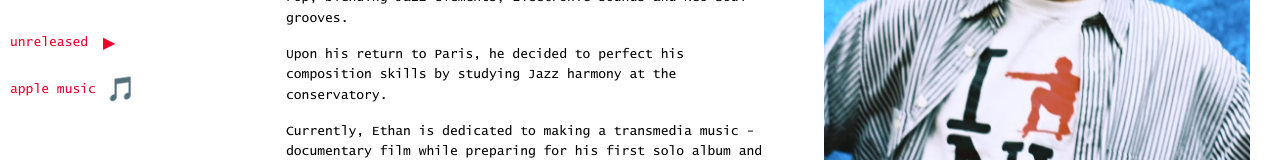
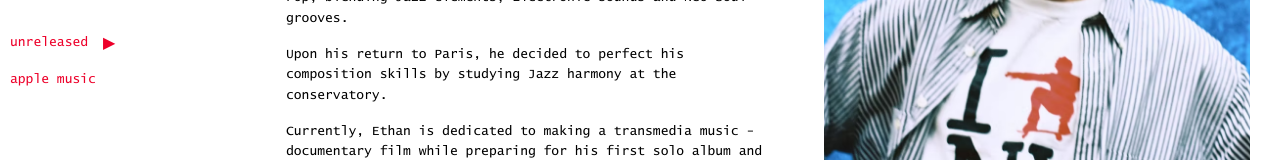
Before and after one commit to jimeye/atnsoul.com, a Next.js app: page / in a window 1280 px wide. Shown: the part 378-538 px from the top of the page. Built offline with nearby package versions, Linux system fonts and the light colour scheme.

Commit message:
Supprimer l'icône 🎵 et garder seulement le texte 'apple music'

```diff
--- a/src/app/page.tsx
+++ b/src/app/page.tsx
@@ -145,27 +145,6 @@ export default function HomePage() {
                 }}>
                   apple music
                 </span>
-                <button
-                  onClick={toggleSpotifyPlay}
-                  style={{
-                    width: '40px',
-                    height: '40px',
-                    display: 'flex',
-                    alignItems: 'center',
-                    justifyContent: 'center',
-                    cursor: 'pointer',
-                    backgroundColor: 'transparent',
-                    border: 'none',
-                    padding: 0
-                  }}
-                >
-                  <span style={{
-                    color: '#ed002a',
-                    fontSize: '24px'
-                  }}>
-                    {isSpotifyPlaying ? '⏸' : '🎵'}
-                  </span>
-                </button>
               </div>
 
               {/* Widget Apple Music intégré dans la colonne */}
```
